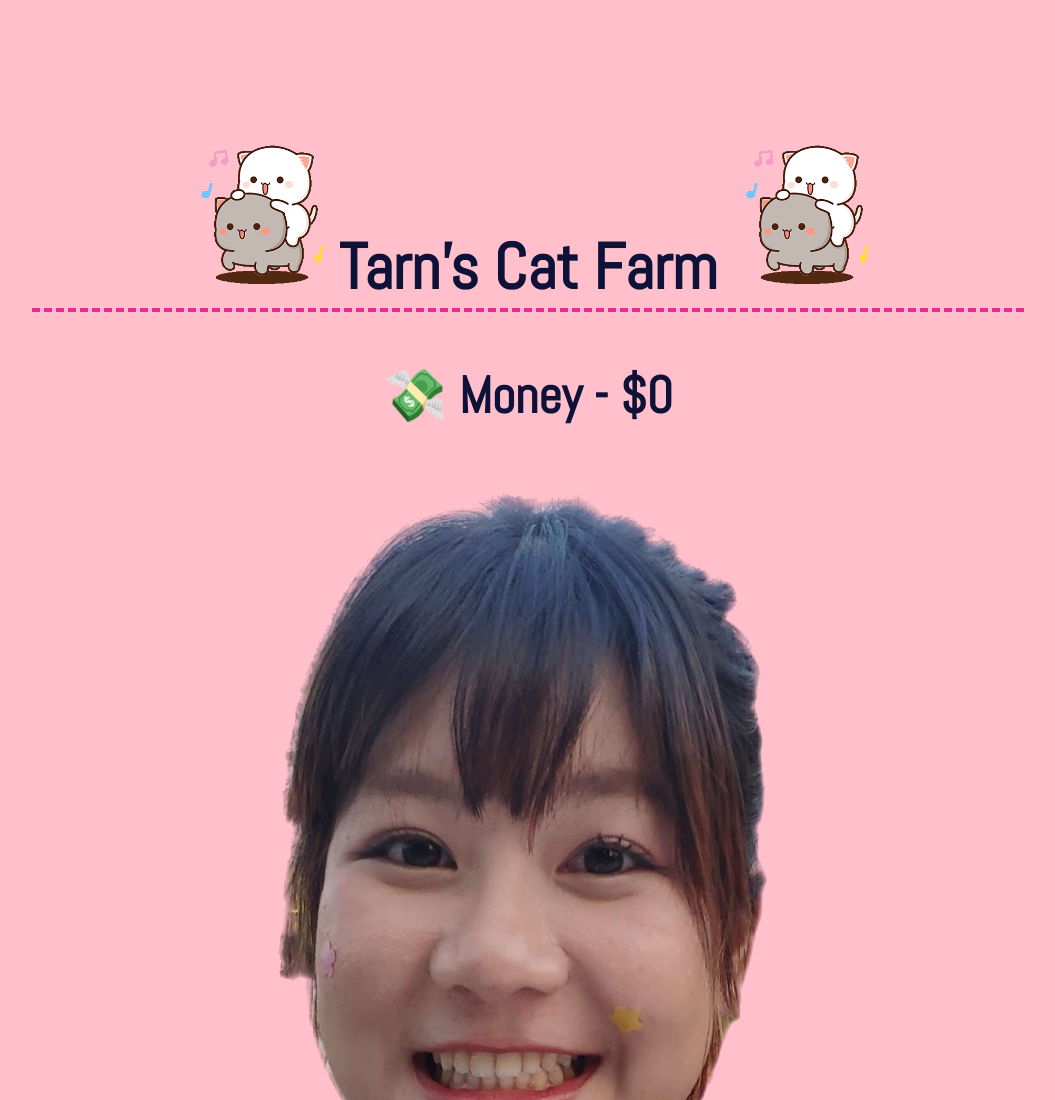
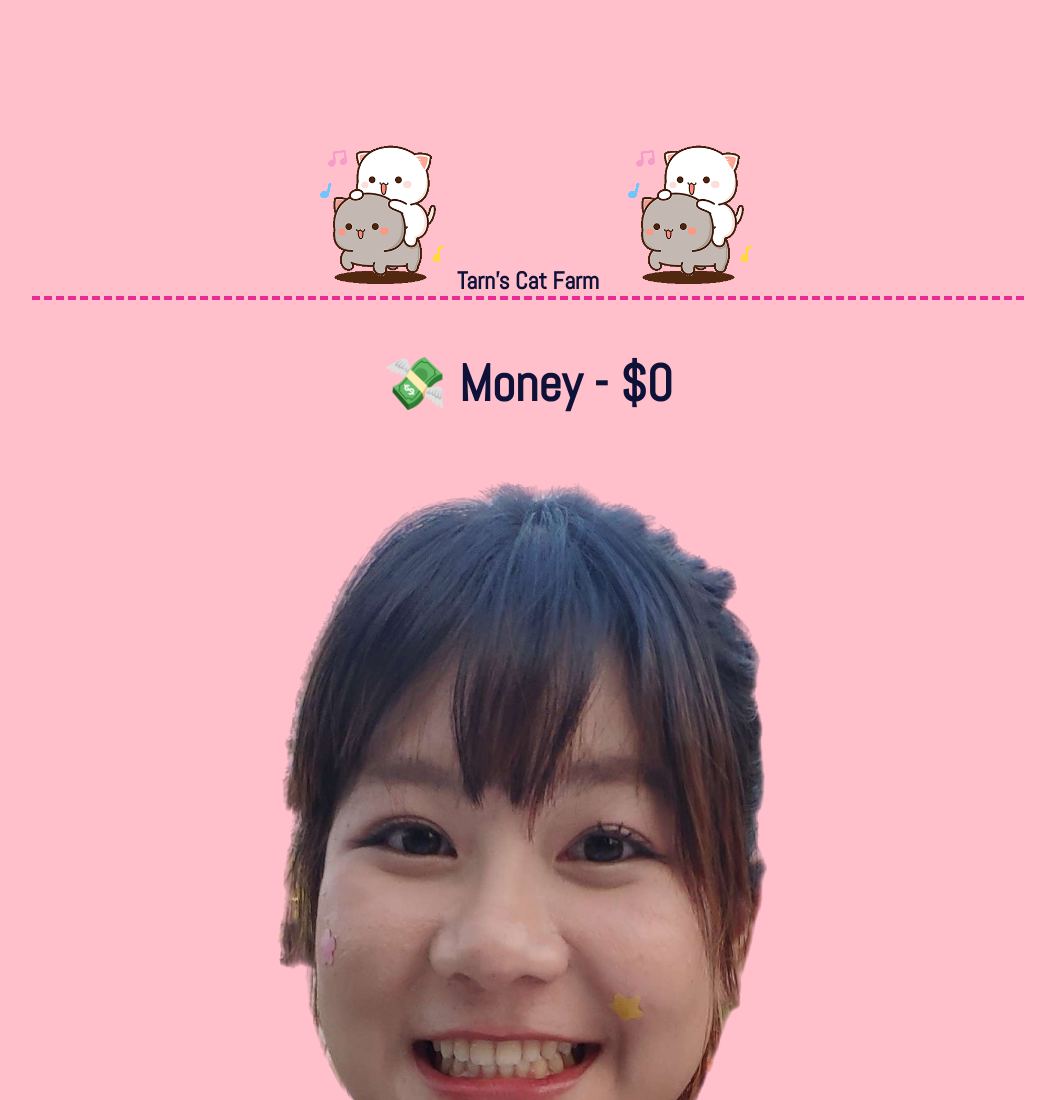
Before and after one commit to TungDude/tungdude.github.io, a plain HTML site: page docs/index.html in a window 1280 px wide. Shown: the top 1100 px of the page, without its empty margins (112-1167 px from the left). Drawn offline with Linux system fonts and the light colour scheme.

Commit message:
fix: header font size

```diff
--- a/docs/index.html
+++ b/docs/index.html
@@ -13,7 +13,7 @@
     <div class="center">
         <div class="headerDIV">
             <img class="catGIF" src="pics/cutecats.gif">
-            <h1 style="font-weight: bold; display: inline; font-size: 5vw;">Tarn's Cat Farm</h1>
+            <h1 style="font-weight: bold; display: inline; font-size: 24px;">Tarn's Cat Farm</h1>
             <img class="catGIF" src="pics/cutecats.gif">
         </div>
         <h3 id="money" class="Money">💸 Money - $0</h3>
```
